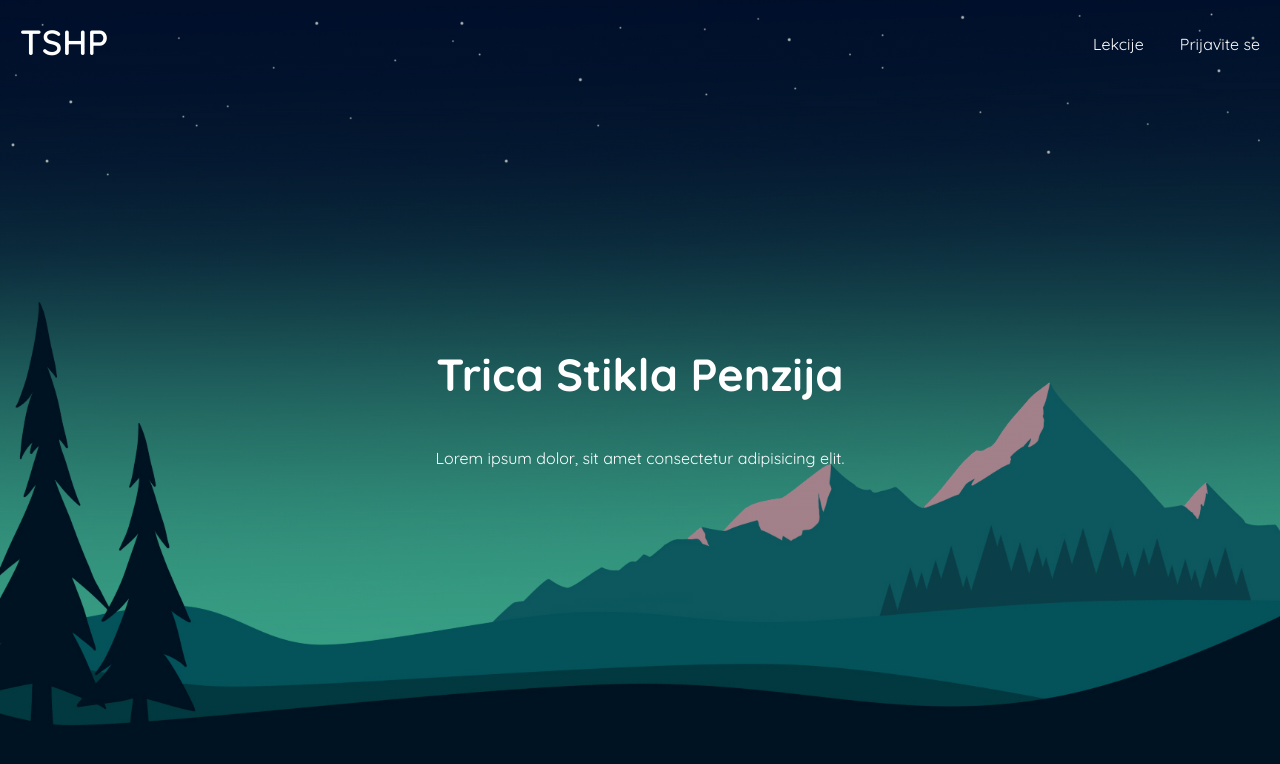
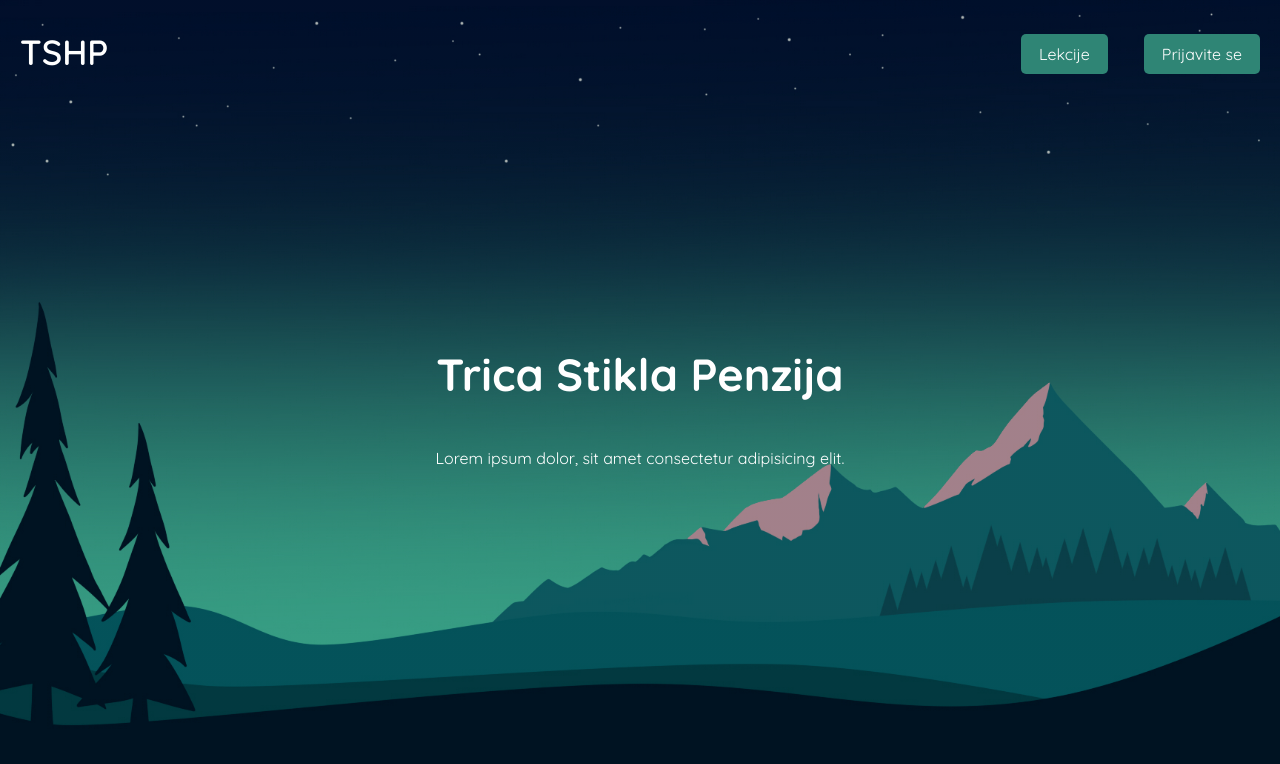
Before and after one commit to najkela/tshp, a React (Vite) app: page / in a window 1280 px wide. Shown: the top 764 px of the page. Built offline with nearby package versions, Linux system fonts and the light colour scheme; no server answers.

Commit message:
sredjen drop down i nav bar

```diff
--- a/src/pages/Home.css
+++ b/src/pages/Home.css
@@ -5,7 +5,6 @@
   padding: 0px;
   box-sizing: border-box;
   font-family: 'Quicksand', sans-serif;
-
 }
 
 .container {
@@ -19,8 +18,7 @@
 
 .row {
   width: 100%;
-  padding: 0px, 80px;
-
+  /*padding: 0px 80px;*/
 }
 
 .navbar {
@@ -28,7 +26,7 @@
   display: flex;
   justify-content: space-between;
   align-items: center;
-  padding: 10px, 0px;
+  padding: 10px 0px;
   position: relative;
   z-index: 1;
 }
@@ -42,10 +40,11 @@
 
 .navbar ul li {
   list-style: none;
+
 }
 
 .navbar ul li a {
-  padding: 10px, 18px;
+  padding: 10px 18px;
   border-radius: 5px;
   font-family: 'Quicksand', sans-serif;
   font-size: 16px;
@@ -54,17 +53,16 @@
   margin-right: 20px;
 }
 
-
 .navbar ul li span {
-  padding: 10px, 18px;
+  padding: 10px 18px;
   border-radius: 5px;
   font-family: 'Quicksand', sans-serif;
   font-size: 16px;
   color: #fff;
   text-decoration: none;
   margin-right: 20px;
+  cursor: pointer;
 }
-
 
 .logo {
   font-family: 'Quicksand', sans-serif;
@@ -84,7 +82,6 @@
   text-transform: uppercase;
   margin-top: 10px;
   margin-left: 10px;
-
 }
 
 .content {
@@ -102,10 +99,8 @@
 .content h1 {
   font-family: 'Quicksand', sans-serif;
   font-weight: 700;
-
   font-size: 45px;
   color: #fff;
-
 }
 
 .content p {
@@ -113,3 +108,61 @@
   font-size: 16px;
   color: #fff;
 }
+
+/* Dropdown styles */
+.username {
+  cursor: pointer;
+  padding: 10px 18px;
+  border-radius: 5px;
+  background-color: #2F8575;
+  color: #fff;
+  transition: background-color 0.3s ease;
+}
+
+.nav-link {
+  text-decoration: none;
+  cursor: pointer;
+}
+
+.nav-link:hover {
+  text-decoration: none;
+}
+
+.username:hover {
+  background-color: #246f62;
+  /* Tamnija nijansa */
+}
+
+.dropdown-menu {
+  position: absolute;
+  top: 79px;
+  /* Adjust according to your navbar height */
+  /*left: 0;*/
+  /* Align it to the left of the username */
+  right: 0;
+  /* Reset right */
+  background-color: #03102C;
+  color: #fff;
+  border-radius: 8px;
+  padding: 1rem;
+  min-width: 150px;
+  box-shadow: 0 4px 8px rgba(0, 0, 0, 0.15);
+  z-index: 1000;
+  /* Ensure dropdown stays above other elements */
+}
+
+.dropdown-item {
+  font-family: 'Quicksand', sans-serif;
+  background-color: rgba(255, 255, 255, 0.5);
+  color: #fff;
+  padding: 0.8rem;
+  margin: 0.5rem 0;
+  border-radius: 6px;
+  text-align: center;
+  cursor: pointer;
+  transition: background-color 0.3s ease;
+}
+
+.dropdown-item:hover {
+  background-color: #246f62;
+}
--- a/src/pages/Home.jsx
+++ b/src/pages/Home.jsx
@@ -1,13 +1,18 @@
-import React, { useEffect, useState } from 'react';
+import React, { useEffect, useState, useRef } from 'react';
 import './Home.css';
 import { Link } from 'react-router-dom';
 import { useAuth } from '../contexts/authContext';
-import { doc, getDoc } from 'firebase/firestore'; // Import Firestore funkcija
-import { db } from '../firebase-config'; // Tvoj Firestore config
+import { doc, getDoc } from 'firebase/firestore';
+import { db } from '../firebase-config';
+import { signOut } from 'firebase/auth';
+import { auth } from '../firebase-config';
 
 const Home = () => {
   const { currentUser, userLoggedIn } = useAuth();
   const [username, setUsername] = useState('');
+  const [isDropdownOpen, setIsDropdownOpen] = useState(false);
+  const [error, setError] = useState('');
+  const dropdownRef = useRef(null); // Referenca za dropdown
 
   useEffect(() => {
     const fetchUsername = async () => {
@@ -29,19 +34,57 @@ const Home = () => {
     fetchUsername();
   }, [currentUser]);
 
+  const toggleDropdown = () => {
+    setIsDropdownOpen(!isDropdownOpen); // Togluje dropdown
+  };
+
+  const handleSignOut = async () => {
+    try {
+      await signOut(auth);
+      setError('');
+    } catch (error) {
+      setError('Greška pri izlogovanju!');
+    }
+  };
+
+  const handleOutsideClick = (e) => {
+    if (dropdownRef.current && !dropdownRef.current.contains(e.target)) {
+      setIsDropdownOpen(false); // Zatvori dropdown
+    }
+  };
+
+  useEffect(() => {
+    if (isDropdownOpen) {
+      document.addEventListener('mousedown', handleOutsideClick);
+    } else {
+      document.removeEventListener('mousedown', handleOutsideClick);
+    }
+
+    return () => {
+      document.removeEventListener('mousedown', handleOutsideClick); // Čišćenje eventa
+    };
+  }, [isDropdownOpen]);
+
   return (
     <div className="container">
       <div className='row'>
         <nav className='navbar'>
           <Link to="/" className="logo"><h1>TSHP</h1></Link>
           <ul>
-            <li><Link to="/courses" className="nav-link">Lekcije</Link></li>
+            <li><Link to="/courses" className="nav-link username">Lekcije</Link></li>
             {!userLoggedIn ? (
-              <li><Link to="/login" className="nav-link">Prijavite se</Link></li>
+              <li><Link to="/login" className="nav-link username">Prijavite se</Link></li>
             ) : (
-              <li><span>{username}</span></li>
+              <li className="dropdown" ref={dropdownRef}>
+                <span onClick={toggleDropdown} className="username">{username}</span>
+                {isDropdownOpen && (
+                  <div className="dropdown-menu">
+                    <p>Score: {currentUser?.score}</p>
+                    <button onClick={handleSignOut} className="dropdown-item">Sign Out</button>
+                  </div>
+                )}
+              </li>
             )}
-
           </ul>
         </nav>
         <div className='content'>
```
